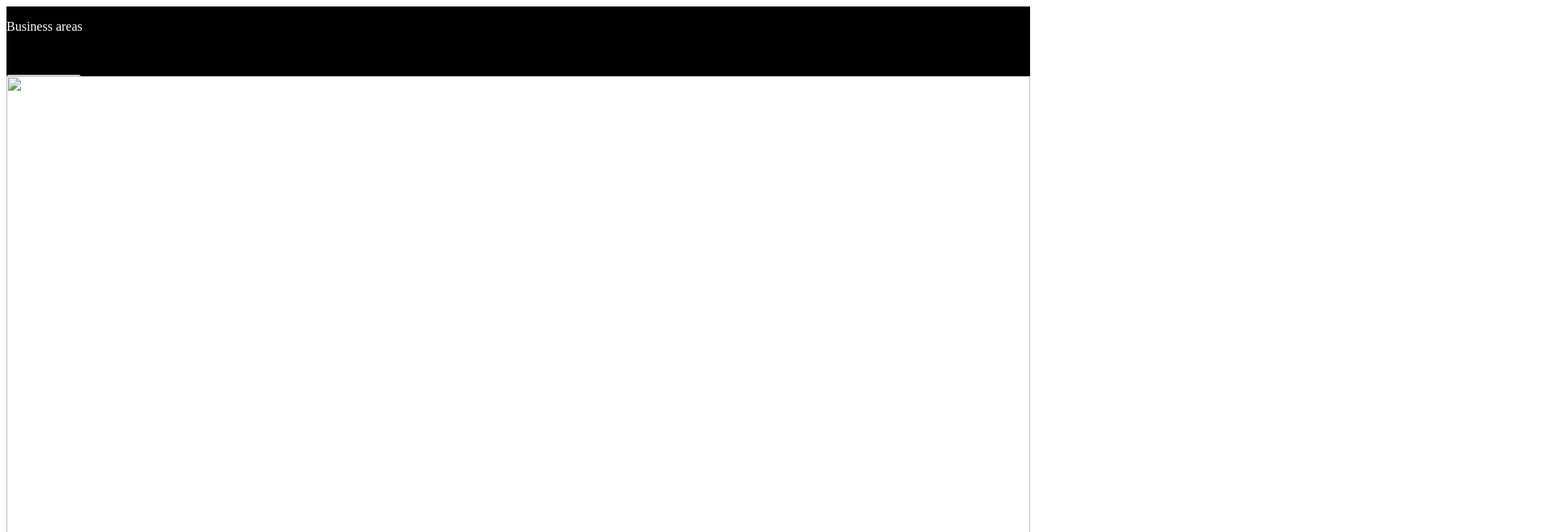
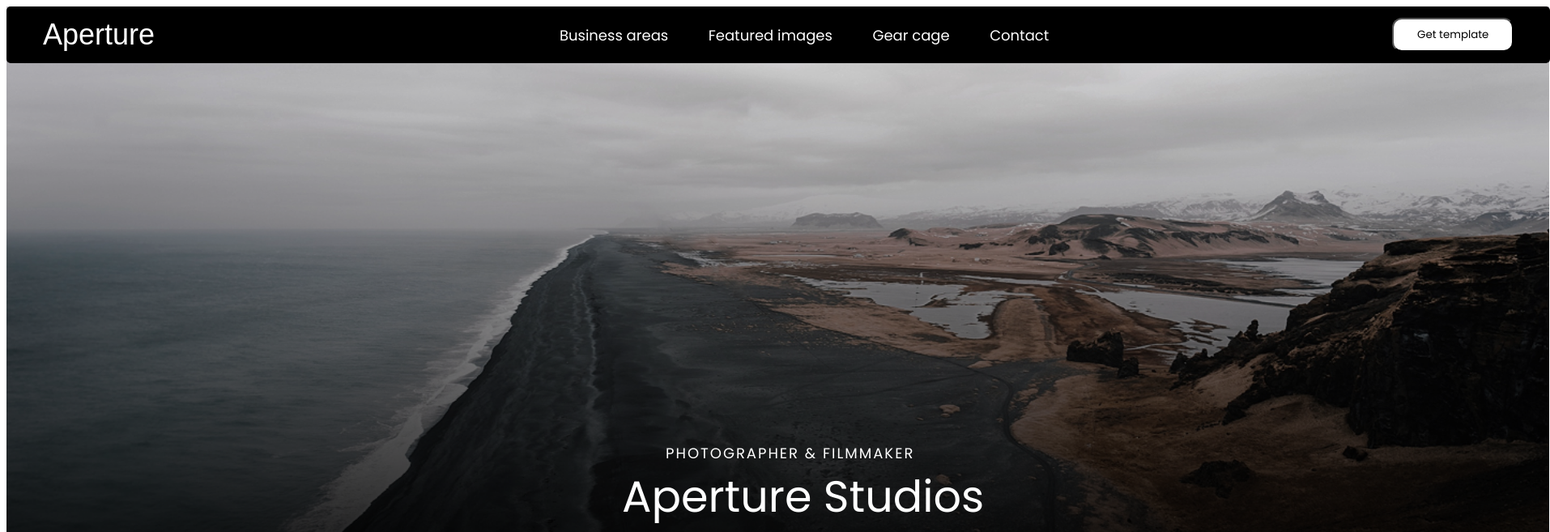
Before and after one commit to VorobyevVladimir/project1, a plain HTML site: page index.html in a window 1280 px wide. Shown: the top 657 px of the page at 81% size, 1914 px wide, since content can reach past the window. Drawn offline with Linux system fonts and the light colour scheme.

Commit message:
main frame half done

```diff
--- a/button.css
+++ b/button.css
@@ -1,3 +1,8 @@
 .btn{
-
+    background-color: white;
+    margin-left: 0.5rem;
+    border-radius: 12px;
+    padding: 0.5rem;
+    width: 150px;
+    font-family:  'Poppins', sans-serif;
 }
--- /dev/null
+++ b/frame1.css
@@ -0,0 +1,63 @@
+.siteHeader{
+    width: 102.4rem;
+    height: 70px;
+    background-color: black;
+    border-radius: 5px;
+    overflow: hidden;
+    padding-right: 2.5rem;
+    padding-left: 1rem;
+    display: flex;
+    align-items: center;
+    justify-content: space-between;
+}
+
+.logo{
+    font-size: 2rem;
+    font-weight: 500;
+    color: white;
+    padding-left: 1.5rem;
+    font-family: 'fangsong', sans-serif;
+}
+
+
+.headerText{
+    font-weight: 400;
+    color: white;
+    margin-left: 2.5rem;
+    font-family: 'Poppins', sans-serif;
+    display: inline-block;
+}
+
+li{
+    list-style: none;
+}
+
+.frameOneTextBlock{
+    padding-top: 25rem;
+}
+
+.frameOneText{
+    color: white;
+    font-family: 'Poppins', sans-serif;
+
+}
+
+.mainText{
+    font-weight: 400;
+    font-size: 3rem;
+    padding-left: 40rem;
+}
+
+.preMainText{
+    font-weight: 400;
+    font-size: 1rem;
+    letter-spacing: 2px;
+    padding-left: 43rem;
+}
+
+.frame1{
+    width: 105.85rem;
+    height: 52rem;
+    background-image: url("image/firstFramebg.png");
+    background-size: cover;
+}
--- a/index.html
+++ b/index.html
@@ -5,20 +5,34 @@
     <title>Title</title>
     <link rel="stylesheet" href="style.css">
     <link rel="stylesheet" href="button.css">
-    <link rel="stylesheet" href="part1.css">
-
+    <link rel="stylesheet" href="frame1.css">
+    <style>
+        @import url('https://fonts.googleapis.com/css2?family=Poppins:ital,wght@0,100;0,200;0,300;0,400;0,500;0,600;0,700;0,800;0,900;1,100;1,200;1,300;1,400;1,500;1,600;1,700;1,800;1,900&display=swap');
+    </style>
 </head>
 <body>
+    <div class="frame1">
 <header>
     <div class="siteHeader">
-        <p class="headerText">Business areas</p>
-        <p>Business areas</p>
-        <p></p>
-        <p></p>
+        <p class="logo">Aperture</p>
+        <ul>
+            <li class="headerText">Business areas</li>
+            <li class="headerText">Featured images</li>
+            <li class="headerText">Gear cage</li>
+            <li class="headerText">Contact</li>
+        </ul>
         <button class="btn">Get template</button>
     </div>
 </header>
-    <img class="firstBackground" src="images/primaryImage.png">
+        <div class="frameOneTextBlock">
+            <ul>
+                <li class="frameOneText preMainText">PHOTOGRAPHER & FILMMAKER</li>
+                <li class="frameOneText mainText" >Aperture Studios</li>
+            </ul>
+
+    </div>
+    </div>
+
 
 
 
--- a/part1.css
+++ /dev/null
@@ -1,17 +0,0 @@
-.siteHeader{
-    width: 100%;
-    height: 70px;
-    background-color: black;
-    padding-bottom: 16px;
-    overflow: hidden;
-}
-
-.headerText{
-    font-weight: 400;
-    color: white;
-}
-
-.firstBackground{
-    width: 100%;
-    height: 800px;
-}
--- a/style.css
+++ b/style.css
@@ -1,7 +1,8 @@
-:root{
-    --black: "000000";
+
+html{
+    font-size: 18px;
 }
 
-:root{
-    --white: "000000";
+*{
+    text-decoration: none;
 }
```
Also changed, not shown: image/firstFramebg.png (added).
